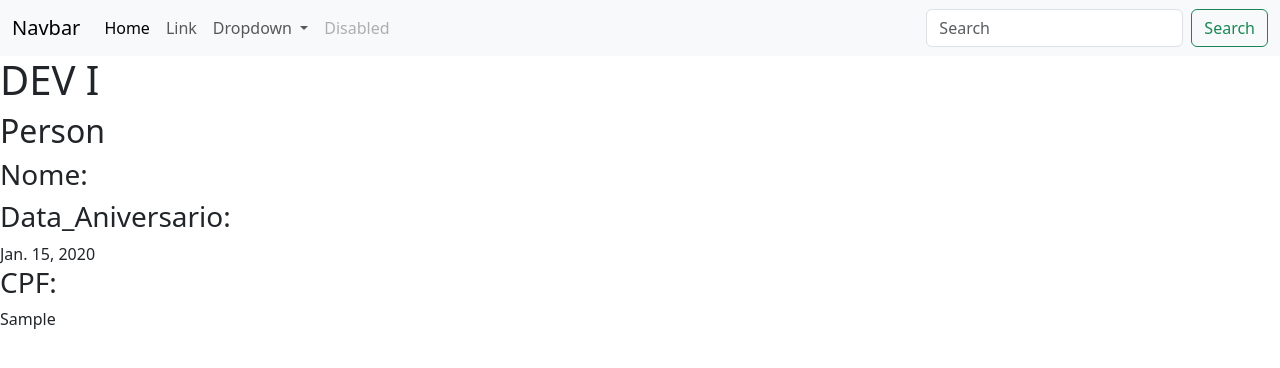
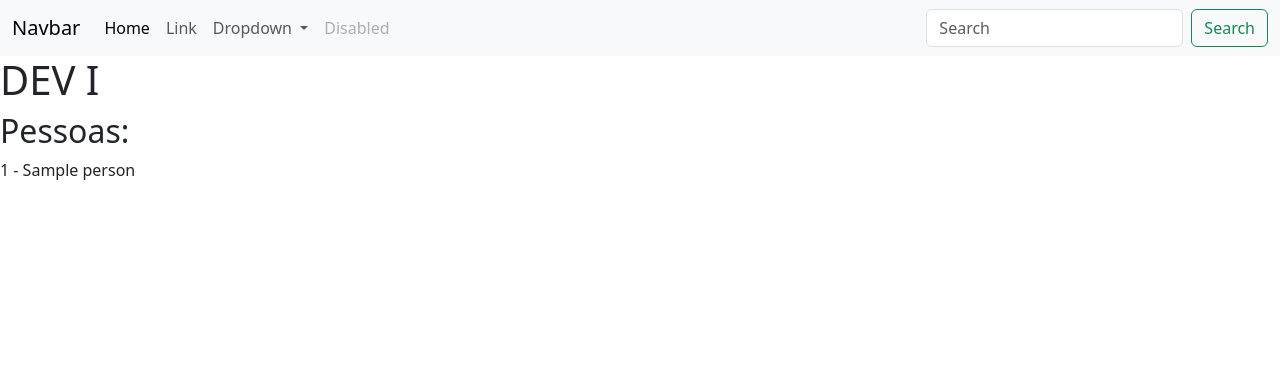
Before and after one commit to BrunosFeijo/IFRS_DEV_I, a Django app: template aula/exemplo/templates/exemplo/persons.html in a window 1280 px wide. Shown: the top 368 px of the page. Run offline with Django 5.2, Linux system fonts and the light colour scheme; the template is opened without the code that fills it: values that come from a table or form of the project are taken from there, others are empty; tables that the repository leaves empty hold one stand-in row (values such as "Sample post").

Commit message:
create-script_producao

```diff
--- a/aula/exemplo/templates/exemplo/person.html
+++ b/aula/exemplo/templates/exemplo/person.html
@@ -1,7 +1,7 @@
 {% extends "base.html" %}
 {% block conteudo %}
     <h2>Person</h2>
-    <h3>Nome:  </h3>{{person.nome}}
+    <h3>Nome:  </h3>{{person.name}}
     <h3>Data_Aniversario: </h3>{{person.birth_date}}
     <h3>CPF: </h3>{{person.cpf}}
 
--- a/aula/exemplo/templates/exemplo/persons.html
+++ b/aula/exemplo/templates/exemplo/persons.html
@@ -1,8 +1,13 @@
 {% extends "base.html" %}
 {% block conteudo %}
-    <h2>Person</h2>
-    <h3>Nome:  </h3>{{person.nome}}
-    <h3>Data_Aniversario: </h3>{{person.birth_date}}
-    <h3>CPF: </h3>{{person.cpf}}
+
+    {% if persons %}
+        <h2>Pessoas: </h2>
+
+        {% for person in persons %}
+            <p>{{person.id}} - {{person.name}}</p>
+        {% endfor %}
+
+    {% endif %}
 
 {% endblock conteudo %}
--- a/aula/exemplo/urls.py
+++ b/aula/exemplo/urls.py
@@ -1,6 +1,8 @@
 from django.contrib.auth import admin
 from django.urls import path, include
-from aula.exemplo import views
+from exemplo import views
+
+app_name = 'exemplo'
 
 urlpatterns = [
     path('teste',views.teste),
@@ -8,5 +10,5 @@
     path('parametro/<str:nome>',views.parametro),
     path('contar/<str:nome>',views.contar),
     path('index',views.index),
-    path('person<int:id>',views.person),
+    path('person/<int:id>',views.person),
 ]
--- a/aula/exemplo/views.py
+++ b/aula/exemplo/views.py
@@ -3,7 +3,7 @@
 from django.http import HttpResponse
 from django.shortcuts import render
 
-from aula.exemplo.models import Person
+from exemplo.models import Person
 
 # Create your views here.
 def teste(request):
```
